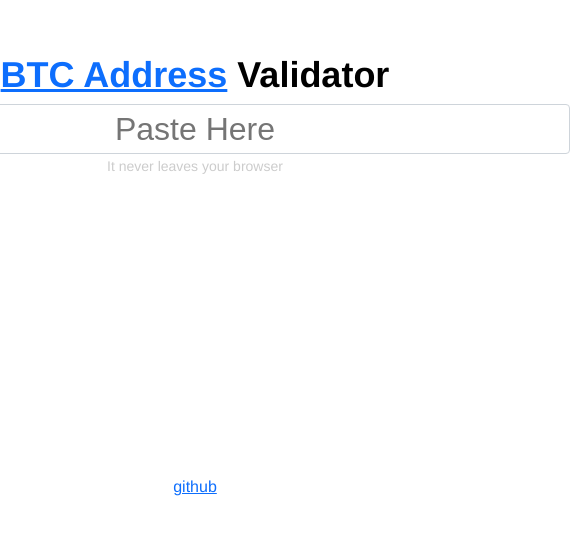
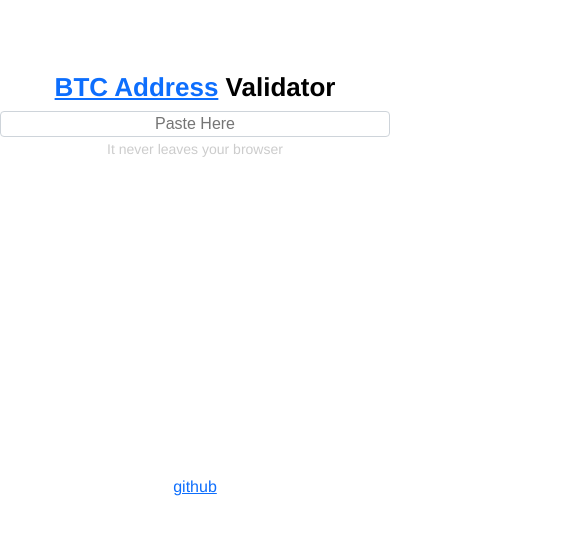
Before and after one commit to tantecky/bvalid, a Vue app: page / in a window 390 px wide. Shown: the part 308-842 px from the top of the page, 570 px wide, since content can reach past the window. Built offline with nearby package versions, Linux system fonts and the light colour scheme.

Commit message:
Adjust README.md

```diff
--- a/src/components/Validator.vue
+++ b/src/components/Validator.vue
@@ -106,19 +106,20 @@ h1 {
   font-size: 36px;
   margin-bottom: 8px;
 }
+
 .container {
   display: flex;
   align-items: center;
   justify-content: center;
   flex-direction: column;
   height: 100vh;
-  width: 100vw;
+  width: 100%;
 }
 
 input {
   font-size: 32px;
   max-width: 750px;
-  width: 750px;
+  width: 100%;
   text-align: center;
   line-height: 1.5;
   color: #495057;
@@ -174,4 +175,18 @@ input:focus {
   bottom: 40px;
   color: #ccc;
 }
+
+@media only screen and (max-width: 576px) {
+  h1 {
+    font-size: 26px;
+  }
+
+  input {
+    font-size: 16px;
+  }
+
+  .result {
+    font-size: 22px;
+  }
+}
 </style>
```
Also changed, not shown: 1 other file (tests, documents, lock files or other folders).
